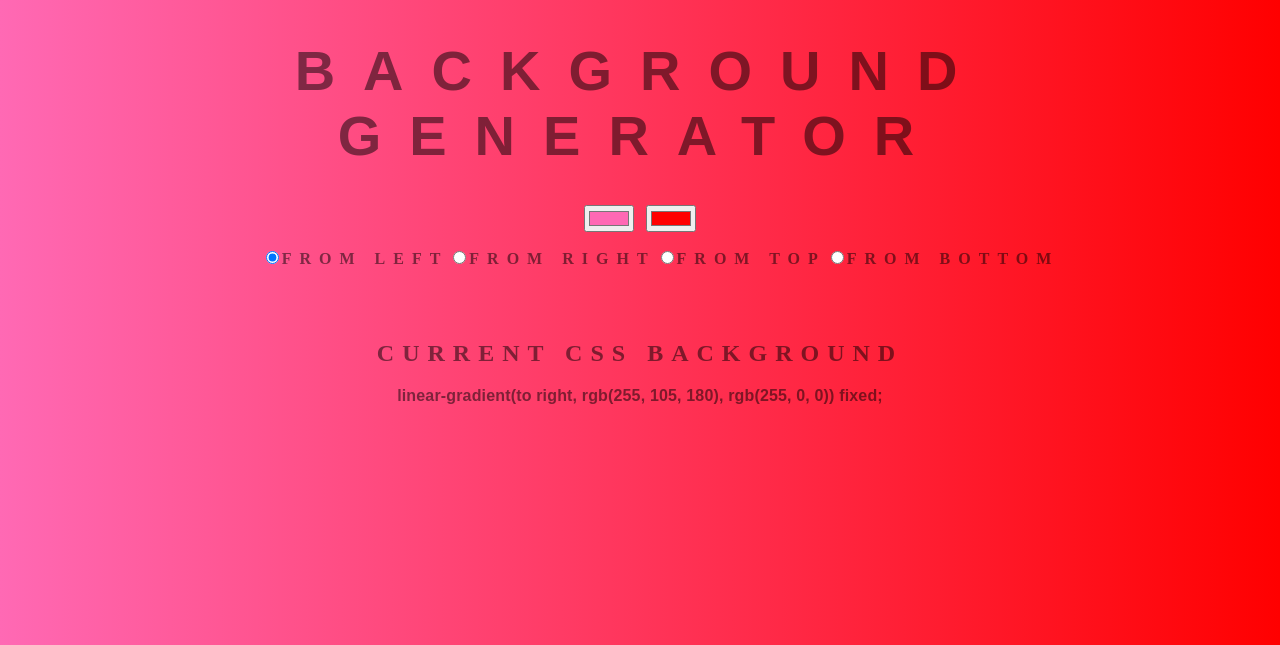
After one commit to vk1973/VKWebDev, a PHP site: page /bghtml.html in a window 1280 px wide. The commit adds this page. Shown: the top 645 px of the page. Run offline with PHP 8.4, Linux system fonts and the light colour scheme.

Commit message:
Changes on 4/2/19
1. JSDOM changes to cetner the contents of title DIV; DIV box for list takes colors of title box only if there are list items present
2. Background color generator

```diff
--- /dev/null
+++ b/bgcss.css
@@ -0,0 +1,31 @@
+body {
+	font: 'Raleway', sans-serif;
+    color: rgba(0,0,0,.5);
+    text-align: center;
+    text-transform: uppercase;
+    letter-spacing: .5em;
+    top: 15%;
+	background: linear-gradient(to right, red , yellow); /* Standard syntax */
+}
+
+h1 {
+    font: 600 3.5em 'Raleway', sans-serif;
+    color: rgba(0,0,0,.5);
+    text-align: center;
+    text-transform: uppercase;
+    letter-spacing: .5em;
+    width: 100%;
+}
+
+h3 {
+	font: 900 1em 'Raleway', sans-serif;
+    color: rgba(0,0,0,.5) ;
+    text-align: center;
+    text-transform: none;
+    letter-spacing: 0.01em;
+
+}
+ul {
+    display: inline-flex;
+    list-style-type: none;
+}
--- /dev/null
+++ b/bghtml.html
@@ -0,0 +1,28 @@
+<!DOCTYPE html>
+<html>
+<head>
+	<title>Gradient Background</title>
+	<link rel="stylesheet" type="text/css" href="bgcss.css">
+</head>
+<body id="gradient">
+	<h1>Background Generator</h1>
+	<input class="color1" type="color" name="color1" value="#ff69b4">
+	<input class="color2" type="color" name="color2" value="#ff0000">
+
+
+	<div>
+			<ul><br>
+				<li><input type="radio" name="direction" id="right" checked="checked"><strong>From Left</strong></input></li>
+				<li><input type="radio" name="direction" id="left"><strong>From Right</strong></input></li>
+				<li><input type="radio" name="direction" id="bottom"><strong>From Top</strong></input></li>
+				<li><input type="radio" name="direction" id="top"><strong>From Bottom</strong></input></li>
+			</ul>
+		</div><br>
+
+		<br><h2>Current CSS Background</h2>
+		<h3></h3>
+
+
+	<script type="text/javascript" src="bgscript.js"></script>
+</body>
+</html>
--- /dev/null
+++ b/bgscript.js
@@ -0,0 +1,41 @@
+var css = document.querySelector("h3");
+var color1 = document.querySelector(".color1");
+var color2 = document.querySelector(".color2");
+var body = document.getElementById("gradient");
+var right = document.querySelector('#right');
+var left = document.querySelector('#left');
+var tiptop = document.querySelector('#top');
+var bottom = document.querySelector('#bottom');
+
+function directionCheck() {
+	if (right.checked === true) {
+		return 'right';}
+	else if (left.checked === true) {
+		return 'left';}
+	else if (tiptop.checked === true) {
+		return 'top';}
+	else {
+		return 'bottom';}
+}
+
+
+function setGradient() {
+	var direction = directionCheck();
+	body.style.background =
+	"linear-gradient(to " + direction + ", "
+	+ color1.value
+	+ ", "
+	+ color2.value
+	+ ") fixed";
+
+	css.textContent = body.style.background + ";";
+}
+//set background color that matches initial color 1 & color2 defined
+setGradient();
+
+//display css for initial load
+css.textContent = body.style.background + ";";
+
+color1.addEventListener("input", setGradient);
+
+color2.addEventListener("input", setGradient);
```
Also changed, not shown: jsdom.css (+11 -2 lines), jsdom.html (+1 -18 lines), jsdom.js (+21 -19 lines).
